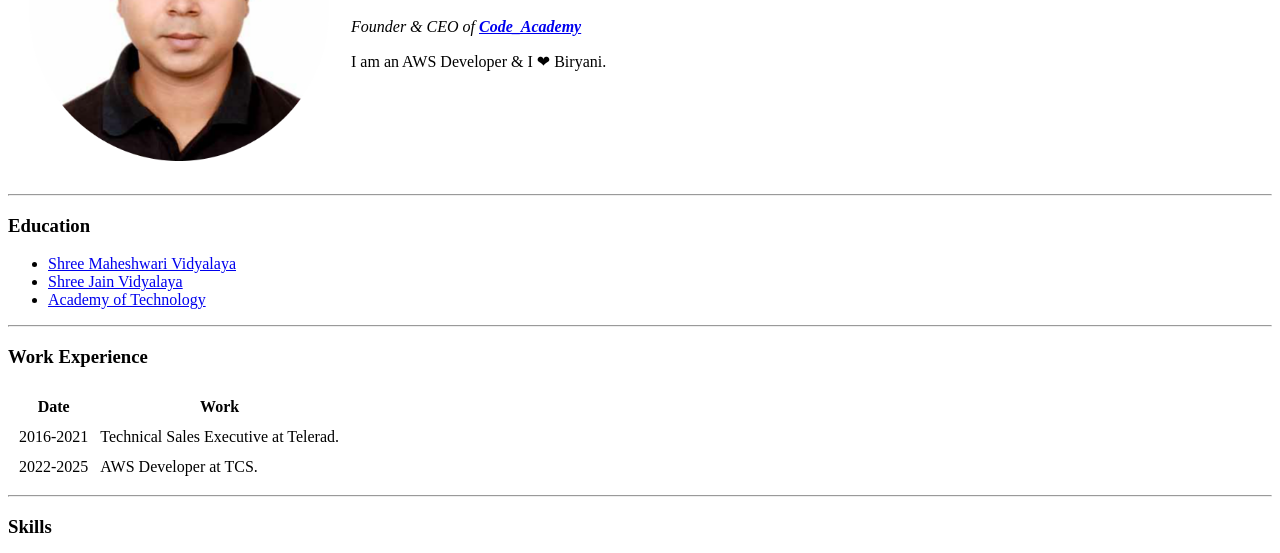
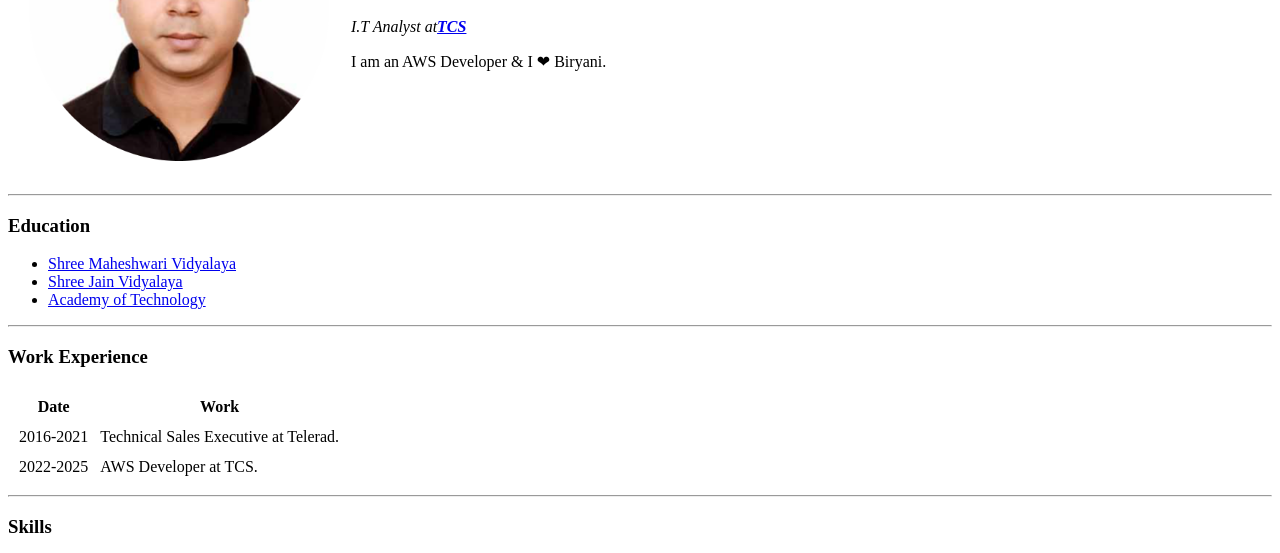
Before and after one commit to kunaljha32/resume, a plain HTML site: page index.html in a window 1280 px wide. Shown: the part 168-721 px from the top of the page. Drawn offline with Linux system fonts and the light colour scheme.

Commit message:
company name change

```diff
--- a/index.html
+++ b/index.html
@@ -9,7 +9,7 @@
         <tr>
             <td><img src="kj.png" style="width:300px;height:300px"></td>
             <td><h1>Kunal Jha</h1>
-    <p><em>Founder & CEO of <strong><a href="https://www.codecademy.com/">Code_Academy</a></strong></em></p>
+    <p><em>I.T Analyst at<strong><a href="https://www.tcs.com/">TCS</a></strong></em></p>
     <p>I am an AWS Developer & I ❤ Biryani.</p></td>
         </tr>
     </table>
```
